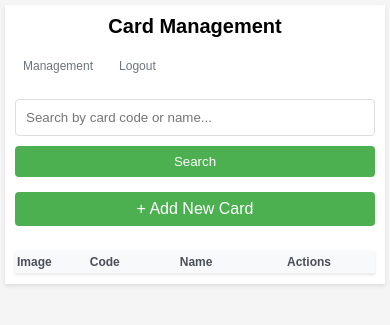
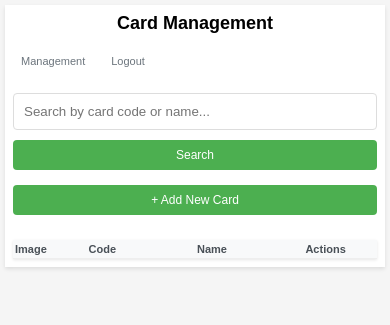
Before and after one commit to btawa/MarcieAPI, a Flask app: page /admin/cards in a window 390 px wide. Shown: the top 325 px of the page. Run offline with Flask 3, Linux system fonts and the light colour scheme; the visitor is signed in with stand-in values (Sample User, id 1); lists and menus that the app fills with data are empty; parts of the project's set-up code (start-up, migrations or seed data) failed here and were passed over.

Commit message:
Refine mobile breakpoints for card list table
- Expanded small phone breakpoint to ≤600px to catch narrow browsers
- Added landscape phone support for small screen layout
- Created medium phone tier (601px-767px portrait) showing 6 columns
- Fixed column bleeding with enhanced CSS specificity
- Optimized column widths and button sizing across all breakpoints

🤖 Generated with [Claude Code](https://claude.ai/code)

Co-Authored-By: Claude <noreply@anthropic.com>

```diff
--- a/templates/card_list.html
+++ b/templates/card_list.html
@@ -228,7 +228,7 @@
             }
             .cards-table th:nth-child(1), /* Image */
             .cards-table td:nth-child(1) {
-                width: 20%;
+                width: 15%;
             }
             .cards-table th:nth-child(2), /* Code */
             .cards-table td:nth-child(2) {
@@ -236,27 +236,147 @@
             }
             .cards-table th:nth-child(3), /* Name */
             .cards-table td:nth-child(3) {
-                width: 30%;
+                width: 25%;
+            }
+            .cards-table th:nth-child(4), /* Element */
+            .cards-table td:nth-child(4) {
+                width: 15%;
+            }
+            .cards-table th:nth-child(5), /* Type */
+            .cards-table td:nth-child(5) {
+                width: 10%;
             }
             .cards-table th:nth-child(8), /* Actions */
             .cards-table td:nth-child(8) {
-                width: 25%;
+                width: 10%;
             }
-            /* Hide Cost and Power columns */
+            /* Hide Cost and Power columns on tablet */
             .cards-table th:nth-child(6),
             .cards-table td:nth-child(6),
             .cards-table th:nth-child(7),
             .cards-table td:nth-child(7) {
-                display: none;
+                display: none !important;
+                width: 0 !important;
             }
         }
-        @media (max-width: 480px) {
+        /* Small phones, narrow browsers, and iPhone landscape - Show only Image, Code, Name, Actions */
+        @media (max-width: 600px), (max-height: 450px) and (orientation: landscape) {
             body {
                 padding: 5px;
             }
             .container {
-                padding: 10px;
+                padding: 8px;
                 border-radius: 0;
+            }
+            h1 {
+                font-size: 18px;
+            }
+            .nav-links span {
+                display: none;
+            }
+            .nav-links {
+                gap: 8px;
+            }
+            .nav-links a {
+                font-size: 11px;
+            }
+            .search-form {
+                flex-direction: column;
+                width: 100%;
+            }
+            .search-form .search-box {
+                width: 100%;
+                margin-bottom: 8px;
+                box-sizing: border-box;
+            }
+            .search-form .edit-btn {
+                width: 100%;
+                text-align: center;
+                margin-bottom: 5px;
+                box-sizing: border-box;
+                font-size: 12px;
+            }
+            .cards-table {
+                font-size: 11px;
+            }
+            .cards-table th,
+            .cards-table td {
+                padding: 3px 2px;
+            }
+            .card-image {
+                width: 22px;
+                height: 31px;
+            }
+            .card-name {
+                font-size: 10px;
+                line-height: 1.1;
+            }
+            .card-code {
+                font-size: 9px;
+            }
+            /* Override tablet layout - hide ALL middle columns on small phones */
+            .cards-table {
+                table-layout: fixed !important;
+            }
+            .cards-table th:nth-child(1),
+            .cards-table td:nth-child(1) {
+                width: 20% !important;
+            }
+            .cards-table th:nth-child(2),
+            .cards-table td:nth-child(2) {
+                width: 30% !important;
+            }
+            .cards-table th:nth-child(3),
+            .cards-table td:nth-child(3) {
+                width: 30% !important;
+            }
+            .cards-table th:nth-child(8),
+            .cards-table td:nth-child(8) {
+                width: 20% !important;
+            }
+            /* Hide ALL middle columns on small phones */
+            .cards-table th:nth-child(4),
+            .cards-table td:nth-child(4),
+            .cards-table th:nth-child(5),
+            .cards-table td:nth-child(5),
+            .cards-table th:nth-child(6),
+            .cards-table td:nth-child(6),
+            .cards-table th:nth-child(7),
+            .cards-table td:nth-child(7) {
+                display: none !important;
+                width: 0 !important;
+                padding: 0 !important;
+            }
+            .action-buttons {
+                display: flex;
+                flex-direction: column;
+                gap: 2px;
+                width: 100%;
+            }
+            .action-buttons .edit-btn,
+            .action-buttons .delete-btn {
+                font-size: 8px;
+                padding: 4px 3px;
+                width: 100%;
+                box-sizing: border-box;
+                text-align: center;
+                border-radius: 2px;
+                text-decoration: none;
+                display: block;
+                margin: 0;
+                min-height: 20px;
+                line-height: 1.1;
+            }
+        }
+
+        /* Medium phones - only for specific portrait mode phones */
+        @media (min-width: 601px) and (max-width: 767px) and (orientation: portrait) {
+            body {
+                padding: 8px;
+            }
+            .container {
+                padding: 12px;
+                border-radius: 4px;
             }
             h1 {
                 font-size: 20px;
@@ -287,12 +407,12 @@
             }
             .cards-table th,
             .cards-table td {
-                padding: 4px 2px;
+                padding: 4px 3px;
                 font-size: 12px;
             }
             .card-image {
-                width: 25px;
-                height: 35px;
+                width: 28px;
+                height: 39px;
             }
             .card-name {
                 font-size: 11px;
@@ -300,6 +420,13 @@
             }
             .card-code {
                 font-size: 10px;
+            }
+            /* Hide only Cost and Power on medium phones - keep Element and Type visible */
+            .cards-table th:nth-child(6),
+            .cards-table td:nth-child(6),
+            .cards-table th:nth-child(7),
+            .cards-table td:nth-child(7) {
+                display: none !important;
             }
             .action-buttons {
                 display: flex;
@@ -310,7 +437,7 @@
             .action-buttons .edit-btn,
             .action-buttons .delete-btn {
                 font-size: 9px;
-                padding: 6px 4px;
+                padding: 5px 4px;
                 width: 100%;
                 box-sizing: border-box;
                 text-align: center;
@@ -318,15 +445,8 @@
                 text-decoration: none;
                 display: block;
                 margin: 0;
-                min-height: 24px;
+                min-height: 22px;
                 line-height: 1.2;
-            }
-            /* Hide Element and Type columns on very small screens */
-            .cards-table th:nth-child(4),
-            .cards-table td:nth-child(4),
-            .cards-table th:nth-child(5),
-            .cards-table td:nth-child(5) {
-                display: none;
             }
         }
         .nav-link {
```
